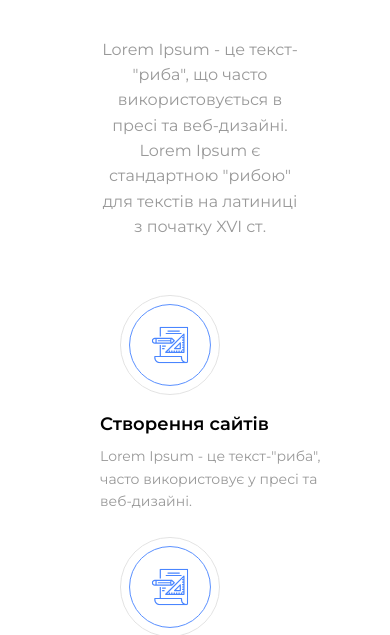
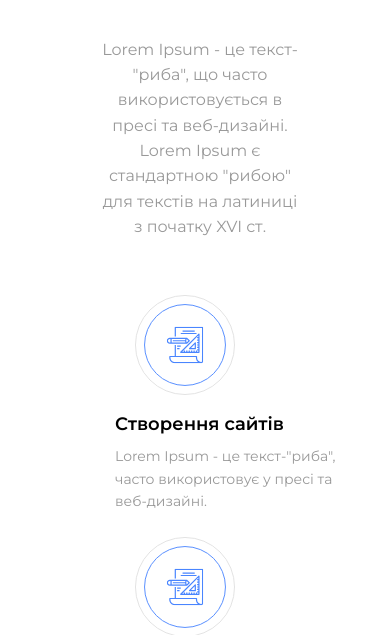
Before and after one commit to skrepk4/project, a plain HTML site: page index.html in a window 390 px wide. Shown: the part 234-869 px from the top of the page. Drawn offline with Linux system fonts and the light colour scheme.

Commit message:
fourth commit

```diff
--- a/_adaptive.scss
+++ b/_adaptive.scss
@@ -117,7 +117,7 @@
     .creating{
         margin-top: 10px  !important;
         display: block !important;
-        margin-left: 100px !important;
+        margin-left: 215px !important;
         &__svg{
             margin-bottom: 10px !important;
             margin-top: 20px !important ;
@@ -128,3 +128,18 @@
         margin-top: 50px !important;
        }
 }
+
+
+
+@media (max-width: 450px) {
+
+    .creating{
+        margin-top: 10px  !important;
+        display: block !important;
+        margin-left: 115px !important;
+        &__svg{
+            margin-bottom: 10px !important;
+            margin-top: 20px !important ;
+        }
+    }
+}
```
Also changed, not shown: css/style.css.
